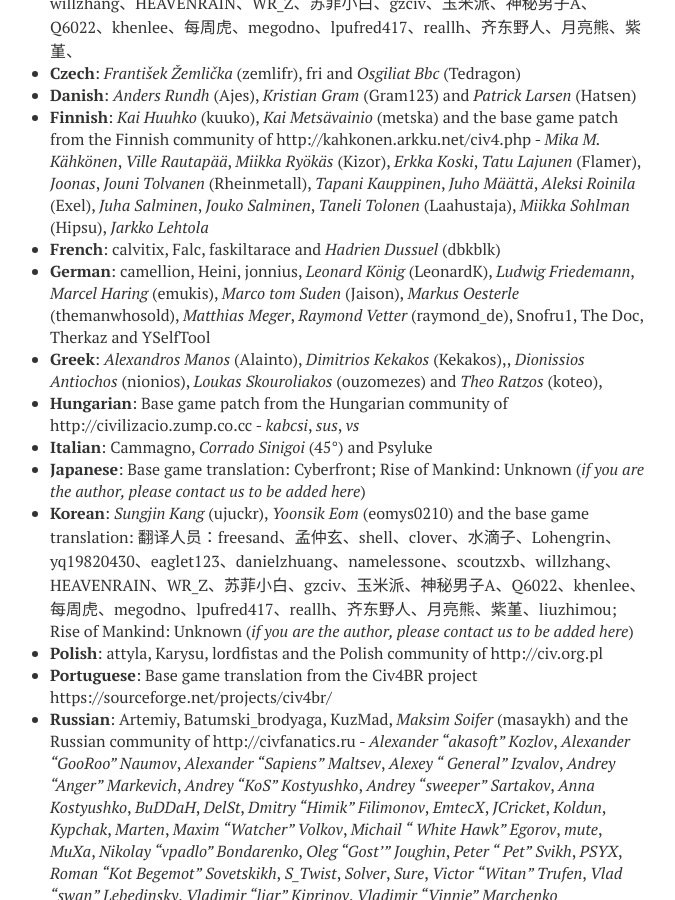
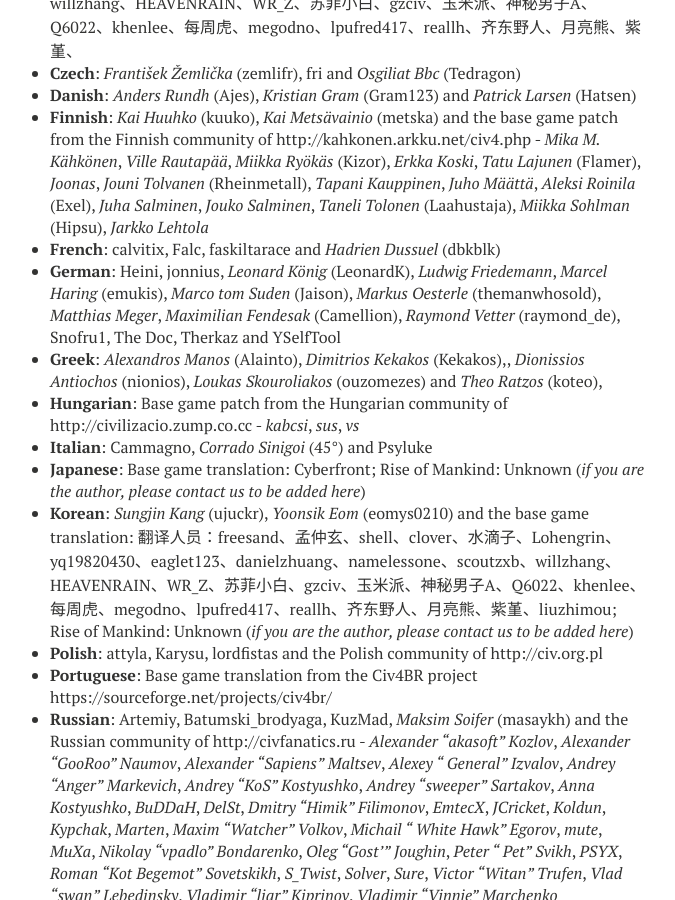
Before and after one commit to dbkblk/rand_website, a Jekyll site: the page built from pages/credits/index.md, in a window 1280 px wide and 900 px high, scrolled down 1841 px. Shown: the whole window, without its empty margins (310-985 px from the left). Built offline with Jekyll 4.4.1, drawn with Linux system fonts in a browser that asks for light colours; nearby versions of some CDN libraries.

Commit message:
Updated Camellion name

```diff
--- a/pages/credits/index.md
+++ b/pages/credits/index.md
@@ -66,7 +66,7 @@ BtS翻译人员：freesand、孟仲玄、shell、clover、水滴子、Lohengrin
 - **Danish**: *Anders Rundh* (Ajes), *Kristian Gram* (Gram123) and *Patrick Larsen* (Hatsen)
 - **Finnish**: *Kai Huuhko* (kuuko), *Kai Metsävainio* (metska) and the base game patch from the Finnish community of http://kahkonen.arkku.net/civ4.php - *Mika M. Kähkönen*, *Ville Rautapää*, *Miikka Ryökäs* (Kizor), *Erkka Koski*, *Tatu Lajunen* (Flamer), *Joonas*, *Jouni Tolvanen* (Rheinmetall), *Tapani Kauppinen*, *Juho Määttä*, *Aleksi Roinila* (Exel), *Juha Salminen*, *Jouko Salminen*, *Taneli Tolonen* (Laahustaja), *Miikka Sohlman* (Hipsu), *Jarkko Lehtola*
 - **French**: calvitix, Falc, faskiltarace and *Hadrien Dussuel* (dbkblk)
-- **German**: camellion, Heini, jonnius, *Leonard König* (LeonardK), *Ludwig Friedemann*, *Marcel Haring* (emukis), *Marco tom Suden* (Jaison), *Markus Oesterle* (themanwhosold), *Matthias Meger*, *Raymond Vetter* (raymond_de), Snofru1, The Doc, Therkaz and YSelfTool
+- **German**: Heini, jonnius, *Leonard König* (LeonardK), *Ludwig Friedemann*, *Marcel Haring* (emukis), *Marco tom Suden* (Jaison), *Markus Oesterle* (themanwhosold), *Matthias Meger*, *Maximilian Fendesak* (Camellion), *Raymond Vetter* (raymond_de), Snofru1, The Doc, Therkaz and YSelfTool
 - **Greek**: *Alexandros Manos* (Alainto), *Dimitrios Kekakos* (Kekakos),, *Dionissios Antiochos* (nionios), *Loukas Skouroliakos* (ouzomezes) and *Theo Ratzos* (koteo),
 - **Hungarian**: Base game patch from the Hungarian community of http://civilizacio.zump.co.cc - *kabcsi*, *sus*, *vs*
 - **Italian**: Cammagno, *Corrado Sinigoi* (45°) and Psyluke
```
